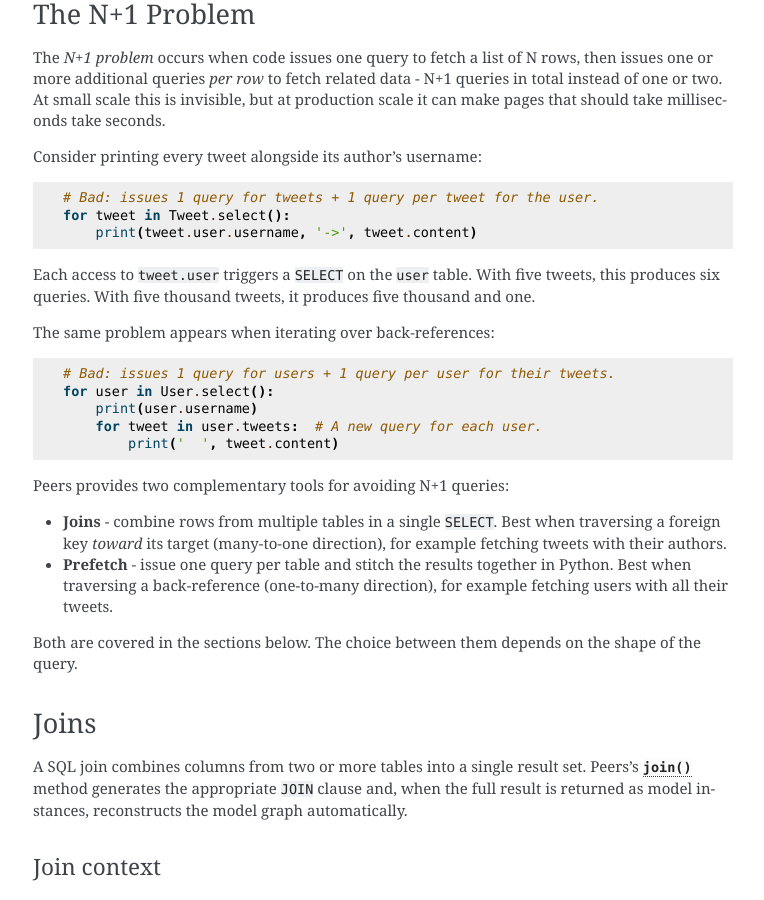
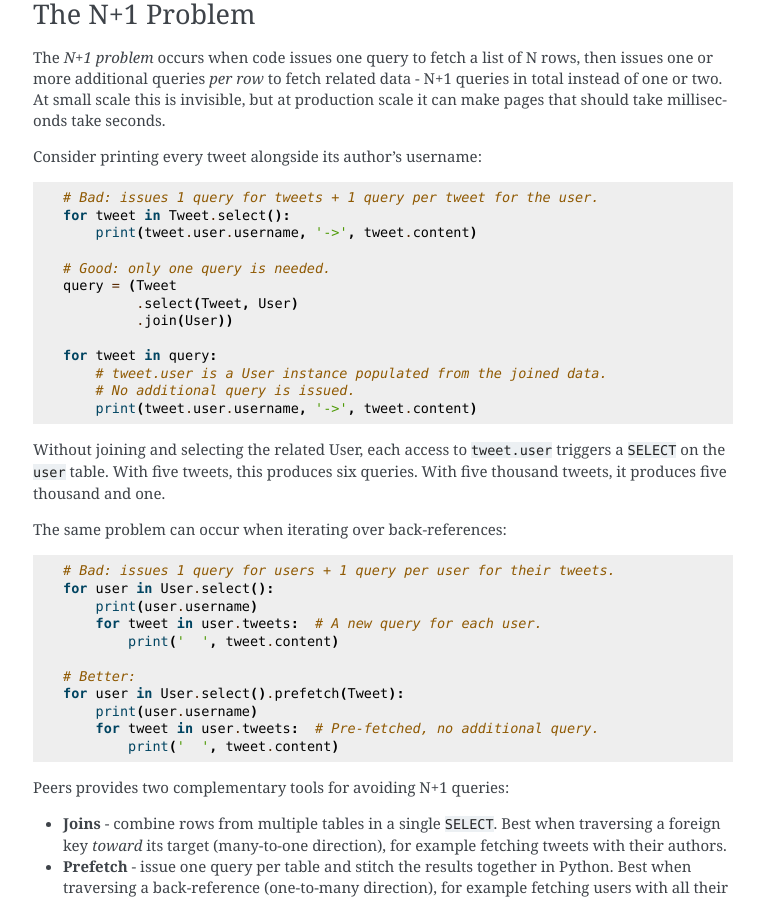
Before and after one commit to Star-DreamDev/myPeers, a Sphinx documentation site: the page built from docs/peers/relationships.rst, in a window 1280 px wide and 900 px high, scrolled down 3682 px. Shown: the whole window, without its empty margins (377-1141 px from the left). Built offline with Sphinx 7.4.7, drawn with Linux system fonts in a browser that asks for light colours; the version number could not be read and is left out.

Commit message:
Clarify N+1 w/good examples.

```diff
--- a/docs/peers/relationships.rst
+++ b/docs/peers/relationships.rst
@@ -235,11 +235,21 @@
    for tweet in Tweet.select():
        print(tweet.user.username, '->', tweet.content)
 
-Each access to ``tweet.user`` triggers a ``SELECT`` on the ``user`` table.
-With five tweets, this produces six queries. With five thousand tweets, it
-produces five thousand and one.
+   # Good: only one query is needed.
+   query = (Tweet
+            .select(Tweet, User)
+            .join(User))
 
-The same problem appears when iterating over back-references:
+   for tweet in query:
+       # tweet.user is a User instance populated from the joined data.
+       # No additional query is issued.
+       print(tweet.user.username, '->', tweet.content)
+
+Without joining and selecting the related User, each access to ``tweet.user``
+triggers a ``SELECT`` on the ``user`` table. With five tweets, this produces
+six queries. With five thousand tweets, it produces five thousand and one.
+
+The same problem can occur when iterating over back-references:
 
 .. code-block:: python
 
@@ -247,6 +257,12 @@
    for user in User.select():
        print(user.username)
        for tweet in user.tweets:  # A new query for each user.
+           print('  ', tweet.content)
+
+   # Better:
+   for user in User.select().prefetch(Tweet):
+       print(user.username)
+       for tweet in user.tweets:  # Pre-fetched, no additional query.
            print('  ', tweet.content)
 
 Peers provides two complementary tools for avoiding N+1 queries:
```
